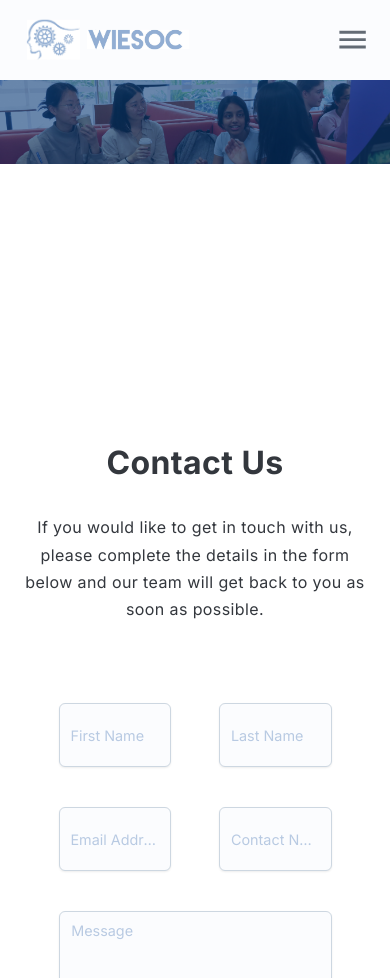
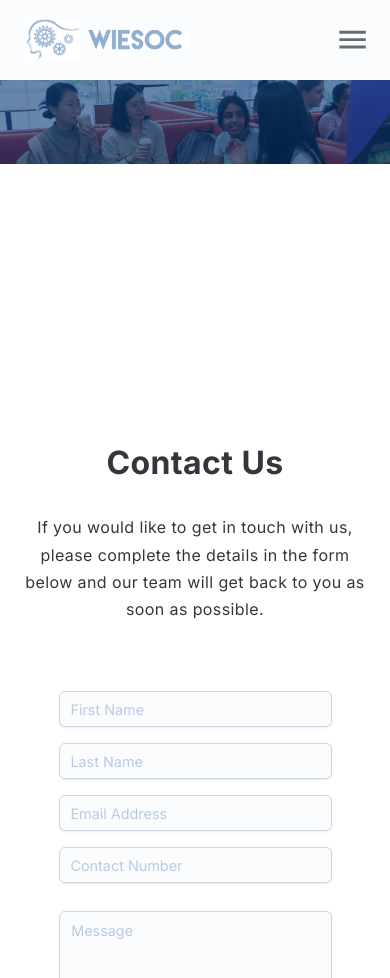
Before and after one commit to UNSW-WIESoc/website, a Next.js app: page /contact-us in a window 390 px wide. Shown: the top 978 px of the page. Built offline with nearby package versions, Linux system fonts and the light colour scheme.

Commit message:
mobile responsiveness wrap

```diff
--- a/app/(pages)/contact-us/page.tsx
+++ b/app/(pages)/contact-us/page.tsx
@@ -10,11 +10,11 @@ export default function ContactUs() {
       <PageHeaderCard imagePath={'/contact-us/header.jpg'} pageTitle={'Contact Us'}/>
       <HeadingBodyText heading='Contact Us' body={bodyText} color='graphite'/>
       <Stack spacing={5} pb={4} alignItems='center'>
-        <Box display='flex' justifyContent='center' sx={{width:'70%', height:'4em', gap:6}}>
+        <Box display='flex' justifyContent='center' sx={{width:'70%', height:'4em', gap:2, flexDirection: { xs: 'column', sm: 'row' }}}>
             <Input className='medium-blue' placeholder='First Name' variant='outlined' sx={{color:'blue', width:'100%', paddingLeft: '4%', fontSize:'0.9em'}}/>
             <Input className='medium-blue' placeholder='Last Name' variant='outlined' sx={{color:'blue', width:'100%', paddingLeft: '4%', fontSize:'0.9em'}}/>
         </Box>
-        <Box display='flex' justifyContent='center' sx={{width:'70%', height:'4em', gap:6}}>
+        <Box display='flex' justifyContent='center' sx={{width:'70%', height:'4em', gap:2, flexDirection: { xs: 'column', sm: 'row' }}}>
             <Input className='medium-blue' placeholder='Email Address' variant='outlined' sx={{color:'medium-blue', width:'100%', paddingLeft: '4%', fontSize:'0.9em'}}/>
             <Input className='medium-blue' placeholder='Contact Number' variant='outlined' sx={{width:'100%', paddingLeft: '4%', fontSize:'0.9em'}}/>
         </Box>
```
